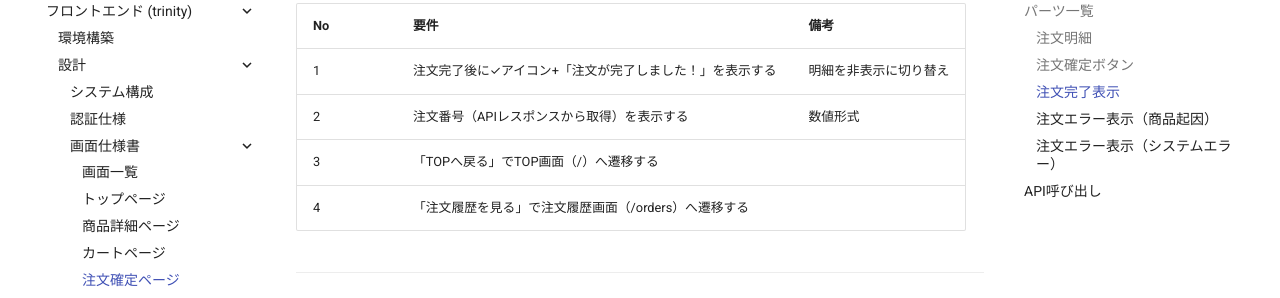
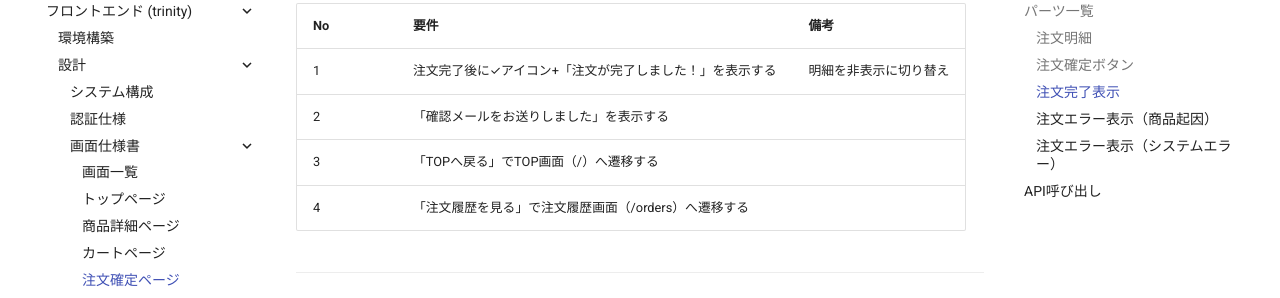
Before and after one commit to ecapp0226/documents, an MkDocs documentation site: the page built from docs/trinity/001.設計/画面仕様書/注文確定ページ/画面設計.md, in a window 1280 px wide and 900 px high, scrolled down 2996 px. Shown: the part 151-449 px from the top of the window. Built offline with MkDocs 1.6.1 and Material for MkDocs 9.7.7, drawn with Linux system fonts in a browser that asks for light colours.

Commit message:
注文確定の画面仕様の一部使用の更新

```diff
--- a/docs/trinity/001.設計/画面仕様書/注文確定ページ/画面設計.md
+++ b/docs/trinity/001.設計/画面仕様書/注文確定ページ/画面設計.md
@@ -51,7 +51,7 @@
 | No | 要件 | 備考 |
 |----|------|------|
 | 1 | 注文完了後に✓アイコン+「注文が完了しました！」を表示する | 明細を非表示に切り替え |
-| 2 | 注文番号（APIレスポンスから取得）を表示する | 数値形式 |
+| 2 | 「確認メールをお送りしました」を表示する | |
 | 3 | 「TOPへ戻る」でTOP画面（/）へ遷移する | |
 | 4 | 「注文履歴を見る」で注文履歴画面（/orders）へ遷移する | |
 
```
